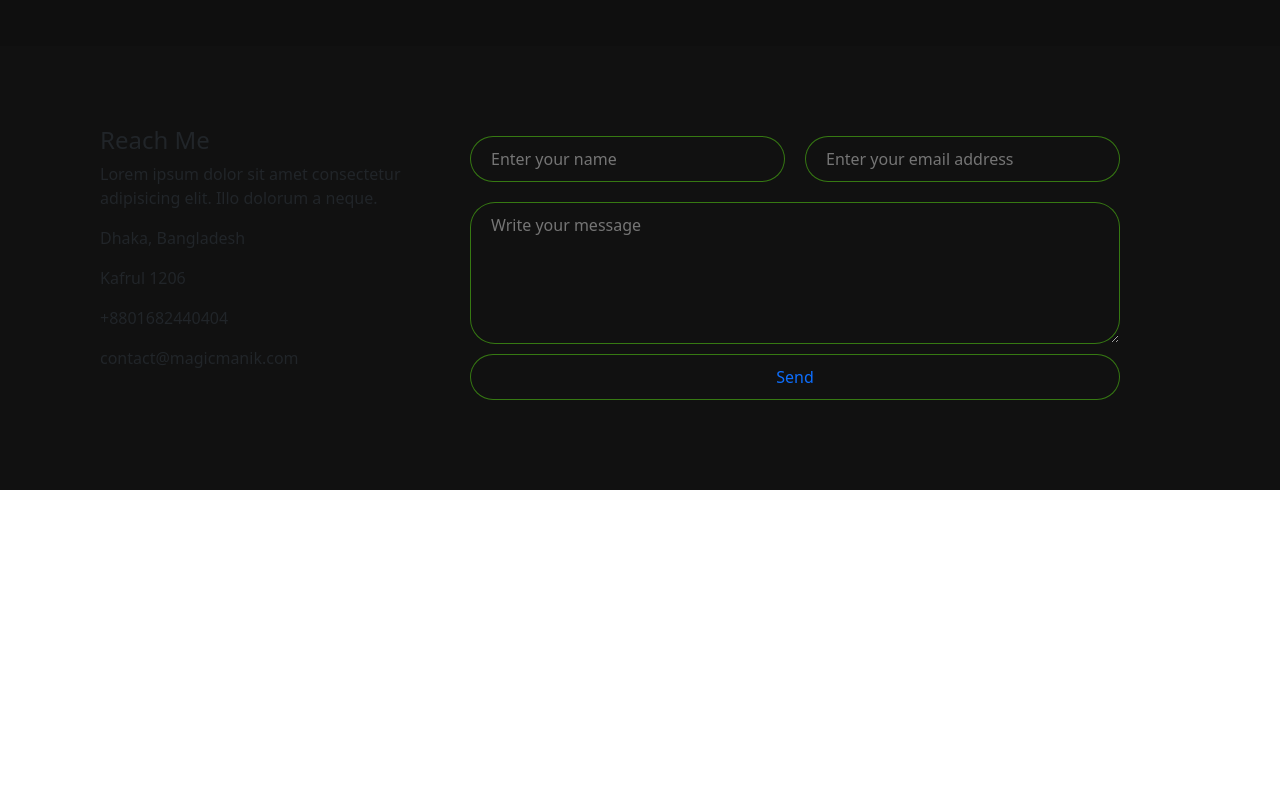
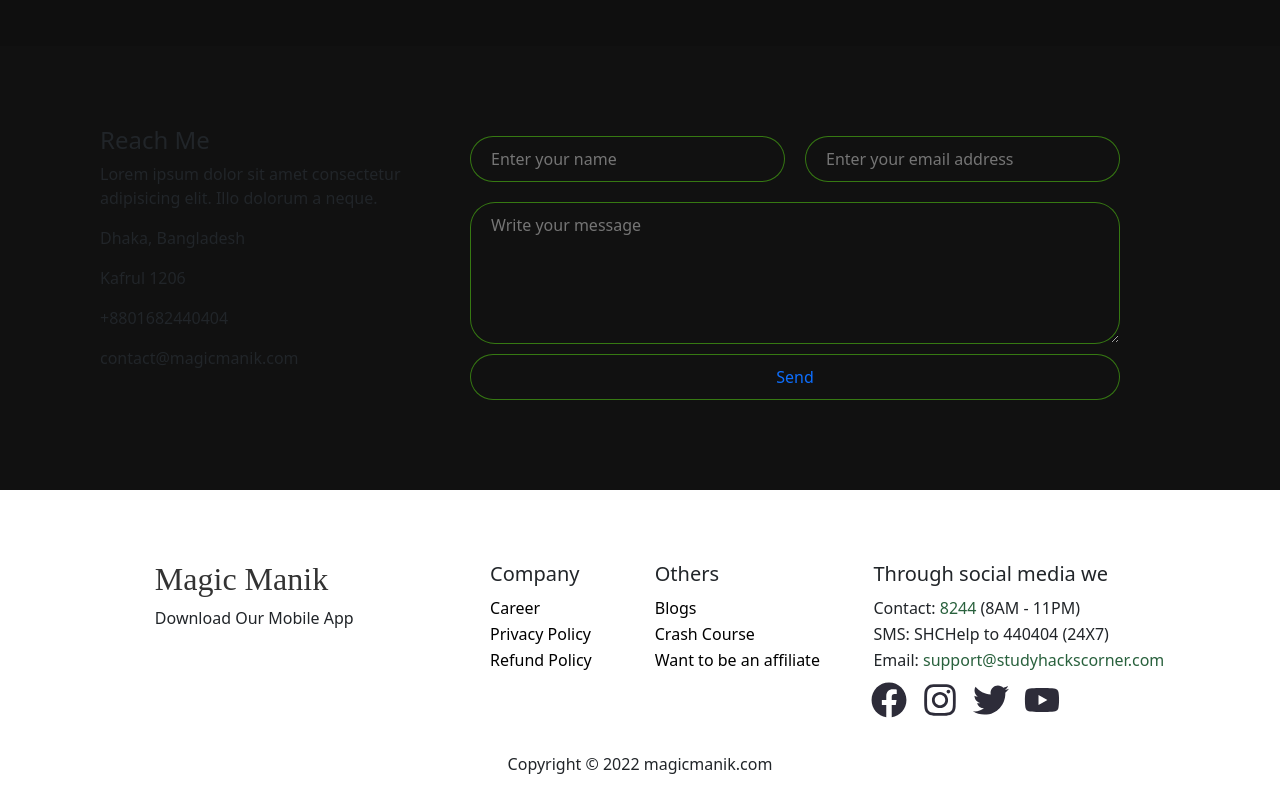
Before and after one commit to MagicManik/magic-manik-client, a React (Create React App) app: page /home in a window 1280 px wide. Shown: the part 1430-2230 px from the top of the page. Before the commit the page ends 1920 px from the top, so only its background shows below. Built offline with nearby package versions, Linux system fonts and the light colour scheme.

Commit message:
footer done

```diff
--- a/package.json
+++ b/package.json
@@ -11,6 +11,7 @@
     "react": "^18.1.0",
     "react-bootstrap": "^2.4.0",
     "react-dom": "^18.1.0",
+    "react-icons": "^4.4.0",
     "react-router-dom": "^6.3.0",
     "react-scripts": "5.0.1",
     "web-vitals": "^2.1.4"
--- a/src/Pages/Home/Home/Home.js
+++ b/src/Pages/Home/Home/Home.js
@@ -1,4 +1,5 @@
 import React from 'react';
+import Footer from '../../Shared/Footer/Footer';
 import Header from '../../Shared/Header/Header';
 import Banner from '../Banner/Banner';
 import Contact from '../Contact/Contact';
@@ -11,6 +12,7 @@
             <Banner></Banner>
             <Projects></Projects>
             <Contact></Contact>
+            <Footer></Footer>
         </div>
     );
 };
--- /dev/null
+++ b/src/Pages/Shared/Footer/Footer.css
@@ -0,0 +1,85 @@
+.footer-section {
+    display: grid;
+    grid-template-columns: 1fr 1.5fr 1fr;
+    justify-content: space-between;
+    padding: 70px 100px 10px 100px;
+
+}
+
+.footer-container {
+    margin: 0px auto;
+}
+
+.app-logo {
+    width: 98%;
+}
+
+.footer-text {
+    margin: 2px;
+}
+
+.footer-text a {
+    text-decoration: none;
+    color: black;
+}
+
+.footer-text a:hover {
+    color: #29613d;
+}
+
+.footer-span {
+    color: #29613d;
+}
+
+.company-others {
+    display: flex;
+    justify-content: space-around;
+    padding-left: 50px;
+    padding-right: 20px;
+}
+
+.social-icon-container {
+    margin-top: 10px;
+    display: flex;
+    gap: 15px;
+}
+
+.social-icon {
+    color: #2d2c39;
+    font-size: 36px;
+}
+
+.social-icon:hover {
+    color: #29613d;
+}
+
+
+
+@media screen and (max-width: 576px) {
+    .footer-section {
+        display: grid;
+        grid-template-columns: 1fr;
+        justify-content: space-between;
+        padding: 50px 30px 5px 30px;
+
+    }
+
+    .company-others {
+        display: flex;
+        justify-content: space-between;
+        padding: 20px 10px 0px 10px;
+    }
+
+    .footer-container {
+        text-align: center;
+        padding: 10px 0;
+    }
+
+    .social-media {
+        display: none;
+    }
+
+    .footer-others {
+        text-align: right;
+    }
+}
--- /dev/null
+++ b/src/Pages/Shared/Footer/Footer.js
@@ -0,0 +1,64 @@
+import React from 'react';
+// import playStore from '../../../images/playstore.png';
+// import appStore from '../../../images/appstore.png';
+import { FaFacebook, FaInstagram, FaTwitter, FaYoutube } from 'react-icons/fa';
+import './Footer.css';
+
+const Footer = () => {
+    return (
+        <footer>
+            <div className="footer-section">
+                <div className='footer-container'>
+                    <h2 className='title-logo'>Magic Manik</h2>
+                    <p>Download Our Mobile App</p>
+                    <div className='d-flex'>
+                        {/* <a href="https://www.linkedin.com/in/manikislammahi/">
+                            <img className='app-logo' src={playStore} alt="" />
+                        </a> */}
+                        {/* <a href="https://www.linkedin.com/in/manikislammahi/">
+                            <img className='app-logo ps-2' src={appStore} alt="" />
+                        </a> */}
+                    </div>
+                </div>
+
+                <div className='company-others'>
+                    <div>
+                        <h5 className='footer-text pb-2'>Company</h5>
+                        <p className='footer-text'><a href="https://www.linkedin.com/in/manikislammahi/">Career</a></p>
+                        <p className='footer-text'><a href="https://www.linkedin.com/in/manikislammahi/">Privacy Policy</a></p>
+                        <p className='footer-text'><a href="https://www.linkedin.com/in/manikislammahi/">Refund Policy</a></p>
+
+                    </div>
+
+                    <div className='footer-others'>
+                        <h5 className='footer-text pb-2'>Others</h5>
+                        <p className='footer-text'><a href="https://www.linkedin.com/in/manikislammahi/">Blogs</a></p>
+                        <p className='footer-text'><a href="https://www.linkedin.com/in/manikislammahi/">Crash Course</a></p>
+                        <p className='footer-text'><a href="https://www.linkedin.com/in/manikislammahi/">Want to be an affiliate</a></p>
+                    </div>
+                </div>
+
+                <div className='social-media'>
+                    <h5 className='footer-text pb-2'>Through social media we</h5>
+                    <p className='footer-text'>Contact: <span className='footer-span'>8244</span> (8AM - 11PM)</p>
+                    <p className='footer-text'>SMS: SHCHelp to 440404 (24X7)</p>
+                    <p className='footer-text'>Email: <span className='footer-span'>support@studyhackscorner.com</span></p>
+
+                    <div className='social-icon-container'>
+                        <a href="https://www.linkedin.com/in/manikislammahi/"><FaFacebook className='social-icon' /></a>
+                        <a href="https://www.linkedin.com/in/manikislammahi/"><FaInstagram className='social-icon'></FaInstagram></a>
+                        <a href="https://www.linkedin.com/in/manikislammahi/"><FaTwitter className='social-icon'></FaTwitter></a>
+                        <a href="https://www.linkedin.com/in/manikislammahi/"><FaYoutube className='social-icon'></FaYoutube></a>
+                    </div>
+
+                </div>
+
+            </div>
+
+            <div className='text-center py-4'>Copyright &copy; 2022 magicmanik.com</div>
+
+        </footer>
+    );
+};
+
+export default Footer;
--- a/src/Pages/Shared/Header/Header.css
+++ b/src/Pages/Shared/Header/Header.css
@@ -1,7 +1,5 @@
 .navbar-style {
     background-color: #0f0f0f;
-    backdrop-filter: saturate(180%) blur(20px);
-    box-shadow: 0 2px 6px 0 rgb(0 0 0 / 12%), inset 0 -1px 0 0 #dadce0;
 }
 
 .title-logo {
```
Also changed, not shown: 1 other file (tests, documents, lock files or other folders).
